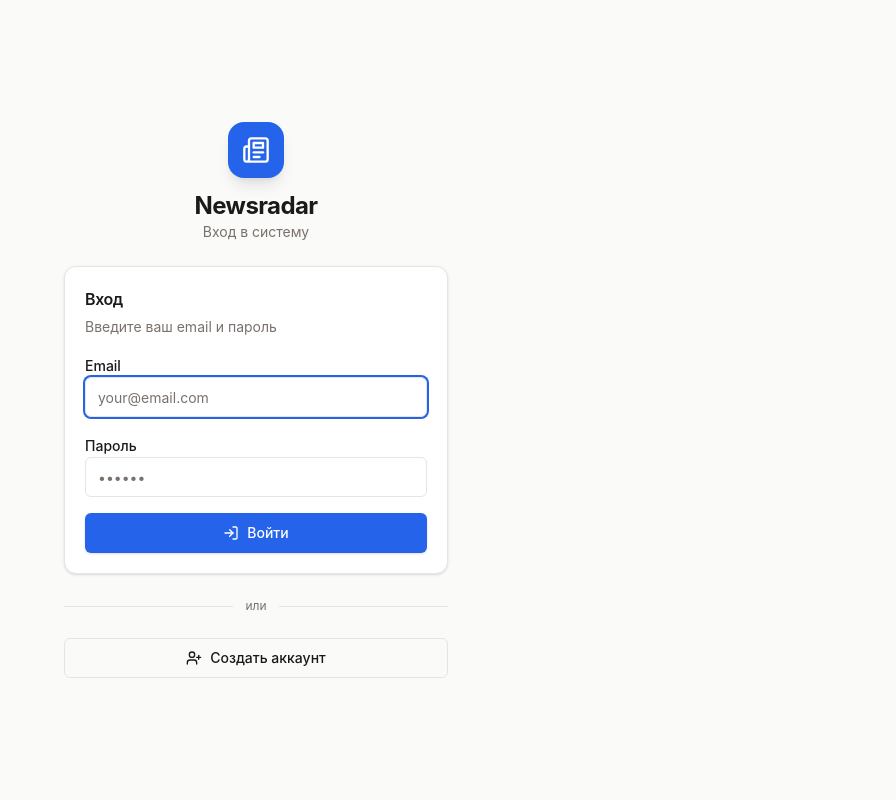
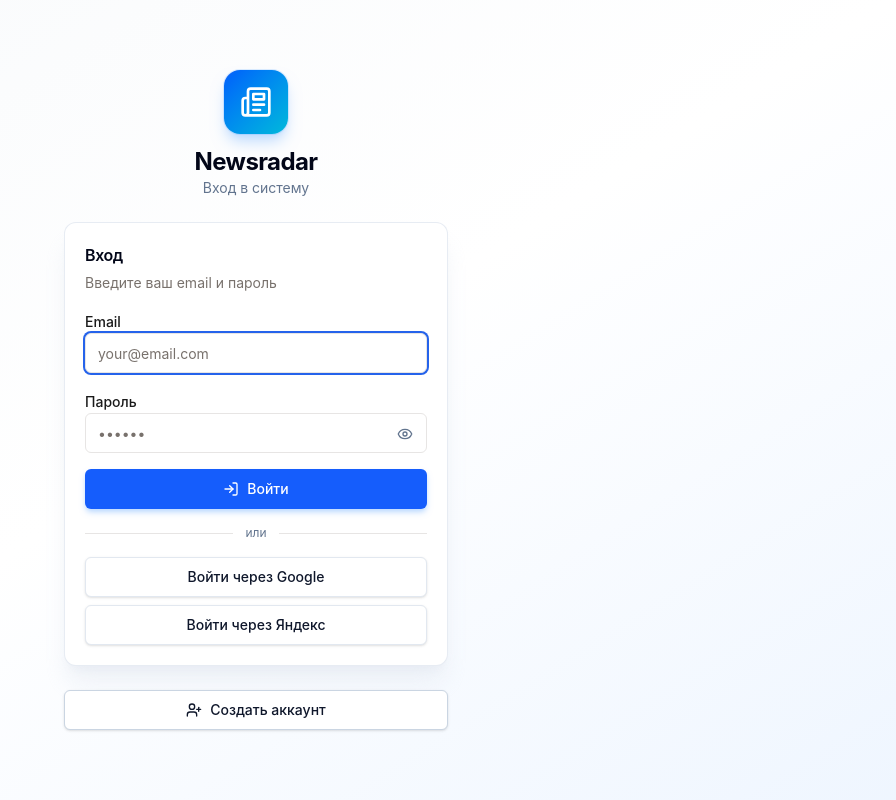
Before and after one commit to firstbeelancer/newsradar, a React (Vite) app in the folder packages/web/: page /login in a window 1280 px wide. Shown: the whole page, without its empty margins (384-1280 px from the left). Built offline with nearby package versions, Linux system fonts and the light colour scheme.

Commit message:
Improve login form usability

```diff
--- a/packages/web/src/features/auth/login-form.tsx
+++ b/packages/web/src/features/auth/login-form.tsx
@@ -1,17 +1,18 @@
 import { useState } from 'react';
-import { useNavigate } from '@tanstack/react-router';
+import { Link, useNavigate } from '@tanstack/react-router';
 import { useAuthStore } from '@shared/stores/auth-store';
 import { Button } from '@shared/ui/button';
 import { Input } from '@shared/ui/input';
 import { Card, CardContent, CardDescription, CardHeader, CardTitle } from '@shared/ui/card';
 import { Separator } from '@shared/ui/separator';
-import { Newspaper, LogIn, UserPlus } from 'lucide-react';
+import { AlertCircle, Eye, EyeOff, LogIn, Newspaper, UserPlus } from 'lucide-react';
 
 export function LoginForm() {
   const navigate = useNavigate();
   const { login, isLoading, error, clearError } = useAuthStore();
   const [email, setEmail] = useState('');
   const [password, setPassword] = useState('');
+  const [showPassword, setShowPassword] = useState(false);
   const [validationErrors, setValidationErrors] = useState<Record<string, string>>({});
 
   const validate = () => {
@@ -43,31 +44,32 @@
   };
 
   return (
-    <div className="flex min-h-[100dvh] items-center justify-center p-4">
+    <div className="flex min-h-[100dvh] items-center justify-center bg-gradient-to-br from-slate-50 via-white to-blue-50 p-4">
       <div className="w-full max-w-sm space-y-6">
-        {/* Logo */}
         <div className="flex flex-col items-center gap-3">
-          <div className="flex h-14 w-14 items-center justify-center rounded-2xl bg-accent text-white shadow-lg">
-            <Newspaper className="h-7 w-7" />
+          <div className="flex h-16 w-16 items-center justify-center rounded-2xl bg-gradient-to-br from-blue-600 to-cyan-500 text-white shadow-lg shadow-blue-200 ring-1 ring-blue-400/20">
+            <Newspaper className="h-8 w-8" />
           </div>
           <div className="text-center">
-            <h1 className="text-2xl font-bold tracking-tight">Newsradar</h1>
-            <p className="text-sm text-muted-foreground">Вход в систему</p>
+            <h1 className="text-2xl font-bold tracking-tight text-slate-950">Newsradar</h1>
+            <p className="text-sm text-slate-500">Вход в систему</p>
           </div>
         </div>
 
-        <Card>
+        <Card className="border-slate-200/80 shadow-xl shadow-slate-200/60">
           <CardHeader className="pb-4">
-            <CardTitle className="text-base">Вход</CardTitle>
+            <CardTitle className="text-base text-slate-950">Вход</CardTitle>
             <CardDescription>Введите ваш email и пароль</CardDescription>
           </CardHeader>
-          <CardContent>
+          <CardContent className="space-y-4">
             <form onSubmit={handleSubmit} className="space-y-4">
               {error && (
-                <div className="rounded-lg bg-danger-light p-3 text-sm text-danger">
-                  {error}
+                <div role="alert" className="flex items-start gap-2 rounded-lg border border-red-200 bg-red-50 p-3 text-sm font-medium text-red-700">
+                  <AlertCircle className="mt-0.5 h-4 w-4 shrink-0" />
+                  <span>{error}</span>
                 </div>
               )}
+
               <Input
                 id="email"
                 type="email"
@@ -82,9 +84,11 @@
                 autoComplete="email"
                 autoFocus
               />
+
+              <div className="relative">
                 <Input
                   id="password"
-                type="password"
+                  type={showPassword ? 'text' : 'password'}
                   label="Пароль"
                   placeholder="••••••"
                   value={password}
@@ -94,29 +98,54 @@
                   }}
                   error={validationErrors.password}
                   autoComplete="current-password"
+                  className="pr-10"
                 />
-              <Button type="submit" className="w-full" loading={isLoading}>
+                <button
+                  type="button"
+                  aria-label={showPassword ? 'Скрыть пароль' : 'Показать пароль'}
+                  className="absolute right-2 top-[31px] rounded-md p-1.5 text-slate-500 hover:bg-slate-100 hover:text-slate-900"
+                  onClick={() => setShowPassword((value) => !value)}
+                >
+                  {showPassword ? <EyeOff className="h-4 w-4" /> : <Eye className="h-4 w-4" />}
+                </button>
+              </div>
+
+              <Button type="submit" variant="primary" className="w-full bg-blue-600 text-white hover:bg-blue-700 shadow-md shadow-blue-200" loading={isLoading}>
                 <LogIn className="h-4 w-4" />
                 Войти
               </Button>
             </form>
+
+            <div className="flex items-center gap-3">
+              <Separator className="flex-1" />
+              <span className="text-xs text-slate-500">или</span>
+              <Separator className="flex-1" />
+            </div>
+
+            <div className="grid gap-2">
+              <a
+                href="/api/v1/auth/google"
+                className="inline-flex h-10 items-center justify-center gap-2 rounded-md border border-slate-200 bg-white px-4 text-sm font-medium text-slate-900 shadow-sm transition-colors hover:bg-slate-50"
+              >
+                Войти через Google
+              </a>
+              <a
+                href="/api/v1/auth/yandex"
+                className="inline-flex h-10 items-center justify-center gap-2 rounded-md border border-slate-200 bg-white px-4 text-sm font-medium text-slate-900 shadow-sm transition-colors hover:bg-slate-50"
+              >
+                Войти через Яндекс
+              </a>
+            </div>
           </CardContent>
         </Card>
 
-        <div className="flex items-center gap-3">
-          <Separator className="flex-1" />
-          <span className="text-xs text-muted-foreground">или</span>
-          <Separator className="flex-1" />
-        </div>
-
-        <Button
-          variant="outline"
-          className="w-full"
-          onClick={() => navigate({ to: '/register' })}
+        <Link
+          to="/register"
+          className="inline-flex h-10 w-full items-center justify-center gap-2 rounded-md border border-slate-300 bg-white px-4 text-sm font-medium text-slate-900 shadow-sm transition-colors hover:bg-slate-50"
         >
           <UserPlus className="h-4 w-4" />
           Создать аккаунт
-        </Button>
+        </Link>
       </div>
     </div>
   );
```
Lines whose indentation alone changed are shown as unchanged.
